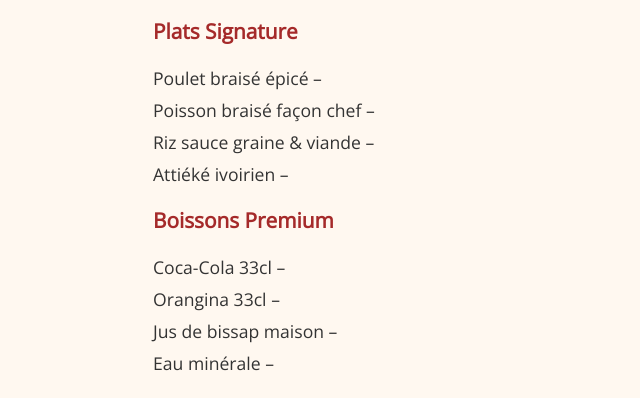
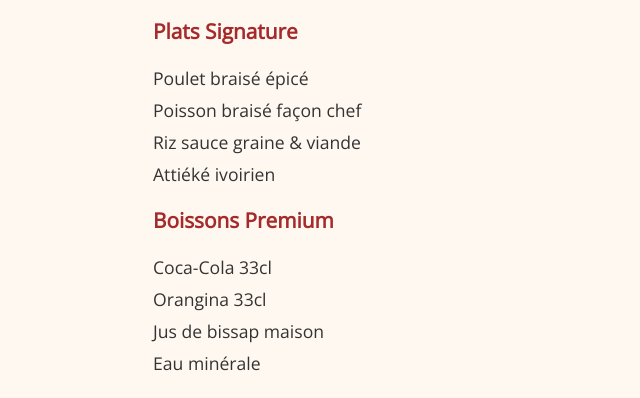
Before and after one commit to jokerdnr91/SITE-VITRENIER-AFICAFOOD17, a plain HTML site: page index.html in a window 1280 px wide. Shown: the part 482-880 px from the top of the page, 37-677 px from the left. Drawn offline with nearby package versions, Linux system fonts and the light colour scheme.

Commit message:
Update index.html

```diff
--- a/index.html
+++ b/index.html
@@ -26,19 +26,19 @@
       <div class="menu-category">
         <h3>Plats Signature</h3>
         <ul>
-          <li>Poulet braisé épicé – <span>12€</span></li>
-          <li>Poisson braisé façon chef – <span>14€</span></li>
-          <li>Riz sauce graine & viande – <span>9€</span></li>
-          <li>Attiéké ivoirien – <span>4€</span></li>
+          <li>Poulet braisé épicé  <span>12€</span></li>
+          <li>Poisson braisé façon chef  <span>14€</span></li>
+          <li>Riz sauce graine & viande  <span>9€</span></li>
+          <li>Attiéké ivoirien  <span>4€</span></li>
         </ul>
       </div>
       <div class="menu-category">
         <h3>Boissons Premium</h3>
         <ul>
-          <li>Coca-Cola 33cl – <span>2€</span></li>
-          <li>Orangina 33cl – <span>2€</span></li>
-          <li>Jus de bissap maison – <span>2.50€</span></li>
-          <li>Eau minérale – <span>1.50€</span></li>
+          <li>Coca-Cola 33cl  <span>2€</span></li>
+          <li>Orangina 33cl  <span>2€</span></li>
+          <li>Jus de bissap maison  <span>2.50€</span></li>
+          <li>Eau minérale  <span>1.50€</span></li>
         </ul>
       </div>
     </section>
```
